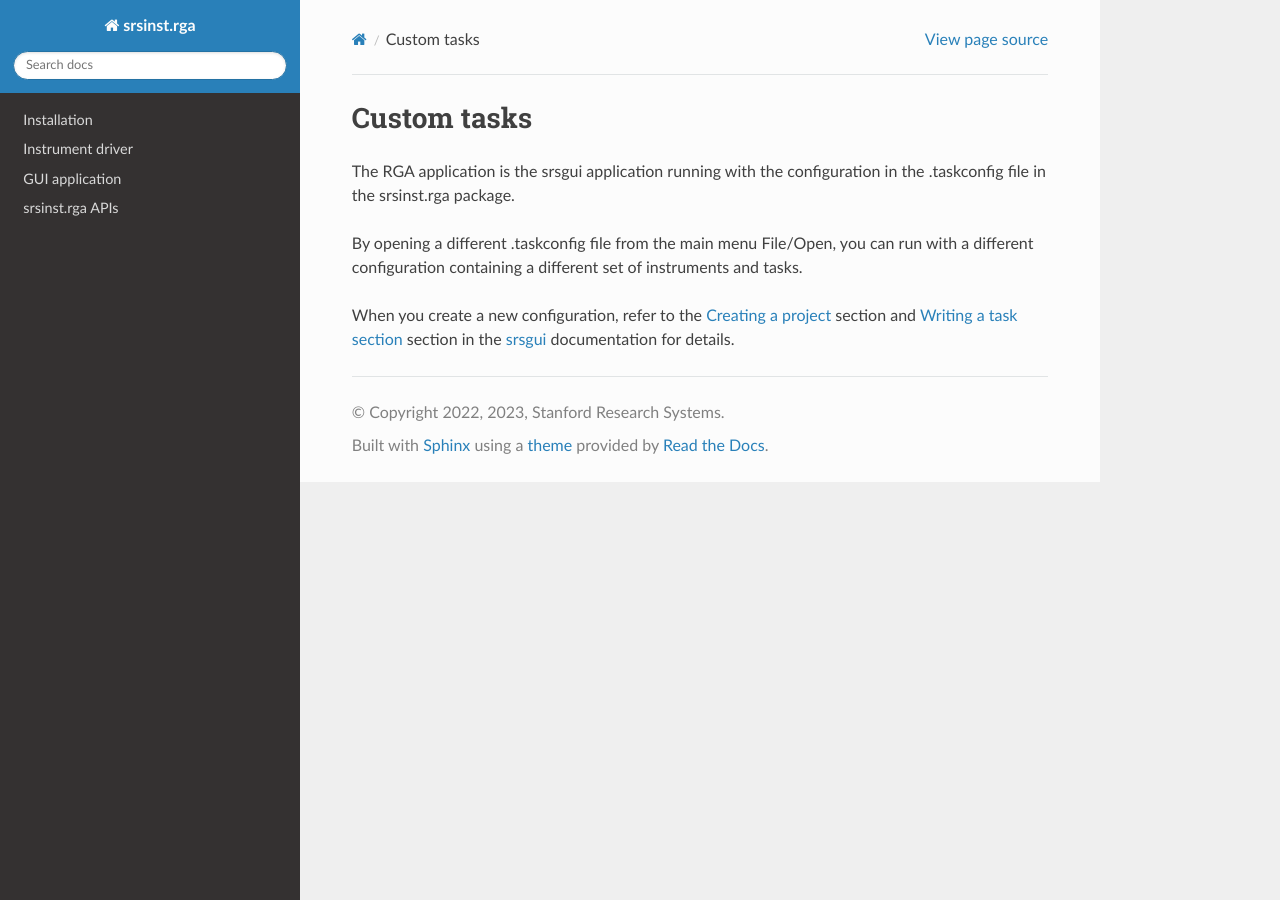
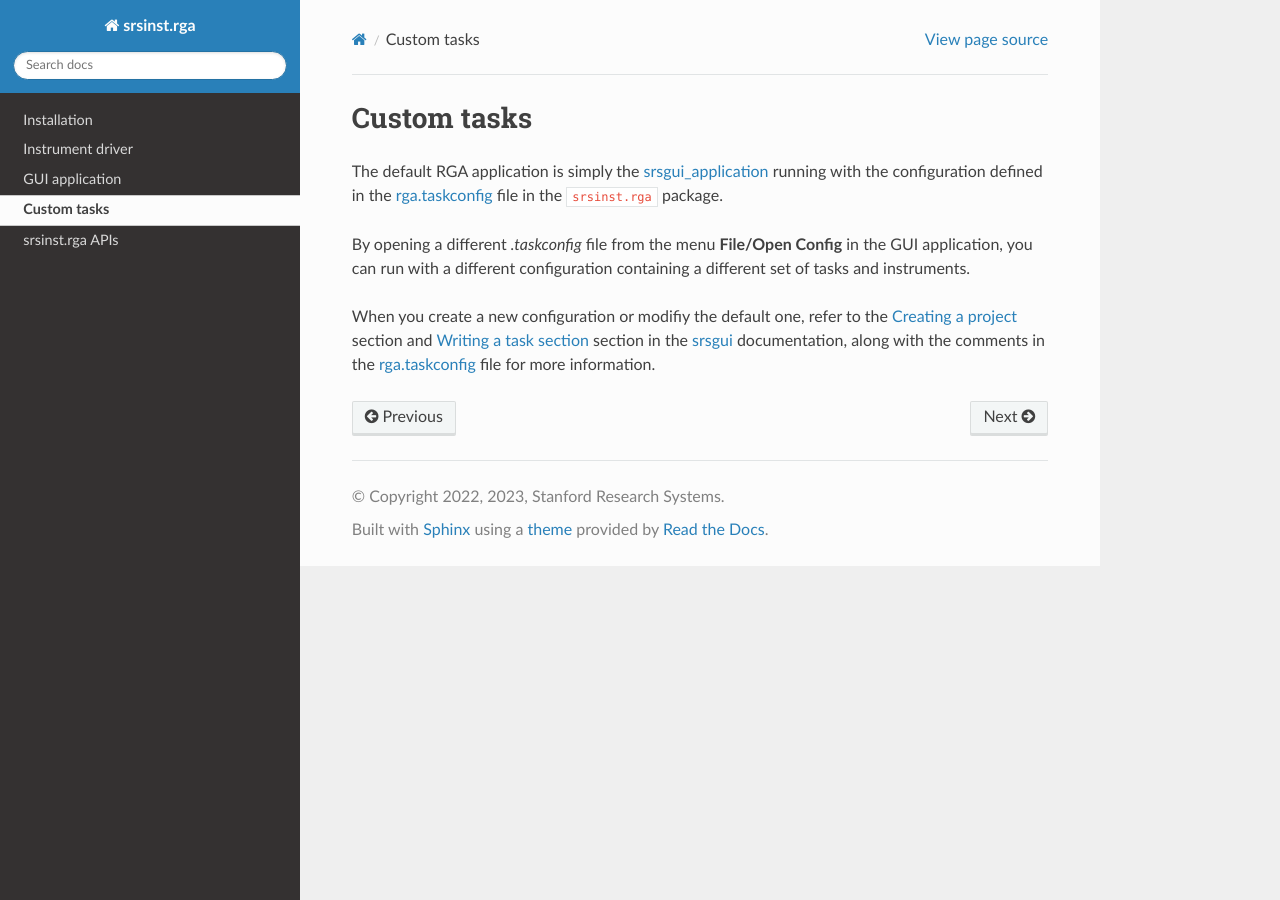
Before and after one commit to thinkSRS/srsinst.rga, a Sphinx documentation site: the page built from docs/custom_tasks.rst, in a window 1280 px wide. Built offline with Sphinx 7.4.7 and the Read the Docs theme 2.0.0, drawn with Linux system fonts in a browser that asks for light colours; the version number could not be read and is left out.

Commit message:
Add custom_tasks to docs

```diff
--- a/docs/custom_tasks.rst
+++ b/docs/custom_tasks.rst
@@ -2,16 +2,19 @@
 Custom tasks
 =================
 
-The RGA application is the srsgui application running with the configuration
-in the .taskconfig file in the srsinst.rga package.
+The default RGA application is simply the srsgui_application_ running with the configuration
+defined in the `rga.taskconfig <rga_taskconfig_>`_ file in the ``srsinst.rga`` package.
 
-By opening a different .taskconfig file from the main menu File/Open, you can run
-with a different configuration containing a different set of instruments and tasks.
+By opening a different *.taskconfig* file from the menu **File/Open Config** in the GUI application,
+you can run with a different configuration containing a different set of tasks and instruments.
 
-When you create a new configuration, refer to the `Creating a project <create_project_>`_
-section and `Writing a task section <create_task_>`_ section in the srsgui_ documentation
-for details.
+When you create a new configuration or modifiy the default one,
+refer to the `Creating a project <create_project_>`_
+section and `Writing a task section <create_task_>`_ section in the srsgui_ documentation,
+along with the comments in the `rga.taskconfig <rga_taskconfig_>`_ file for more information.
 
 .. _srsgui: https://thinksrs.github.io/srsgui/
+.. _srsgui_application: https://thinksrs.github.io/srsgui/application.html
 .. _create_project: https://thinksrs.github.io/srsgui/create-project.html
 .. _create_task: https://thinksrs.github.io/srsgui/create-task.html
+.. _rga_taskconfig: https://github.com/thinkSRS/srsinst.rga/blob/main/srsinst/rga/rga.taskconfig
--- a/docs/index.rst
+++ b/docs/index.rst
@@ -42,7 +42,7 @@ You can use ``srsinst.rga`` with `SRS RGAs <rga100_>`_ in various ways, dependin
    installation
    instrument_driver
    gui_application
-
+   custom_tasks
    srsinst.rga
 
 Indices and tables
```
Also changed, not shown: 1 other file.
